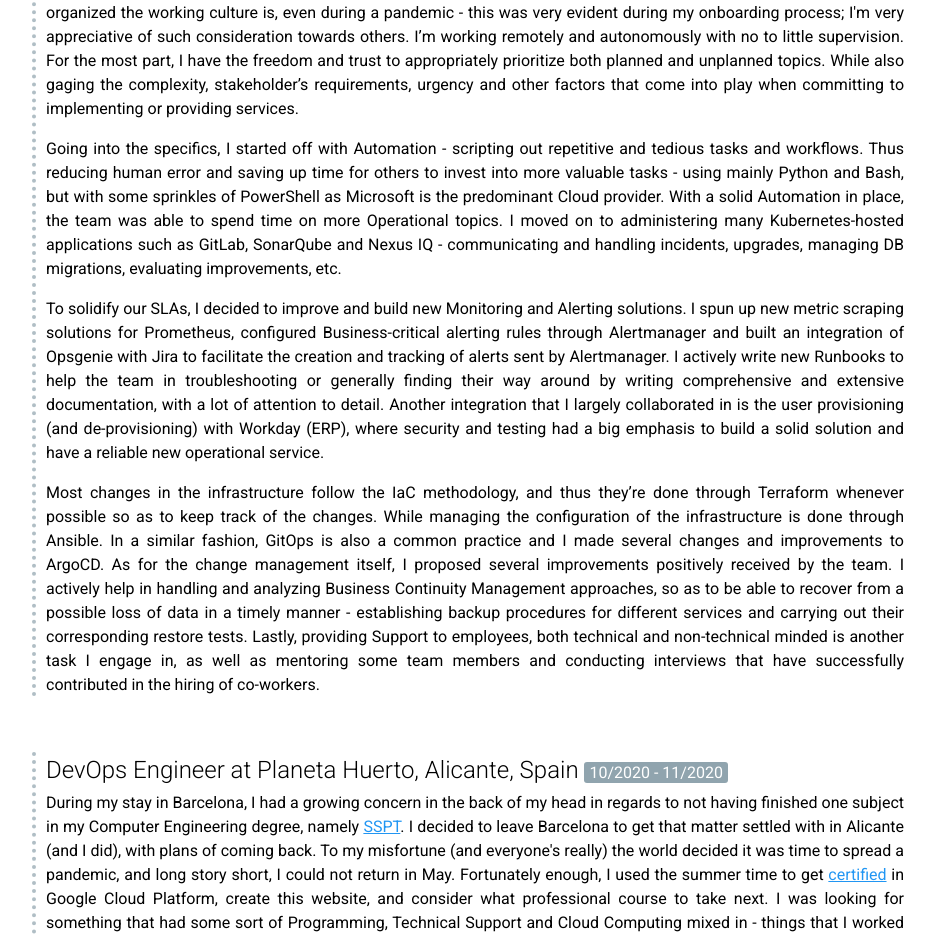
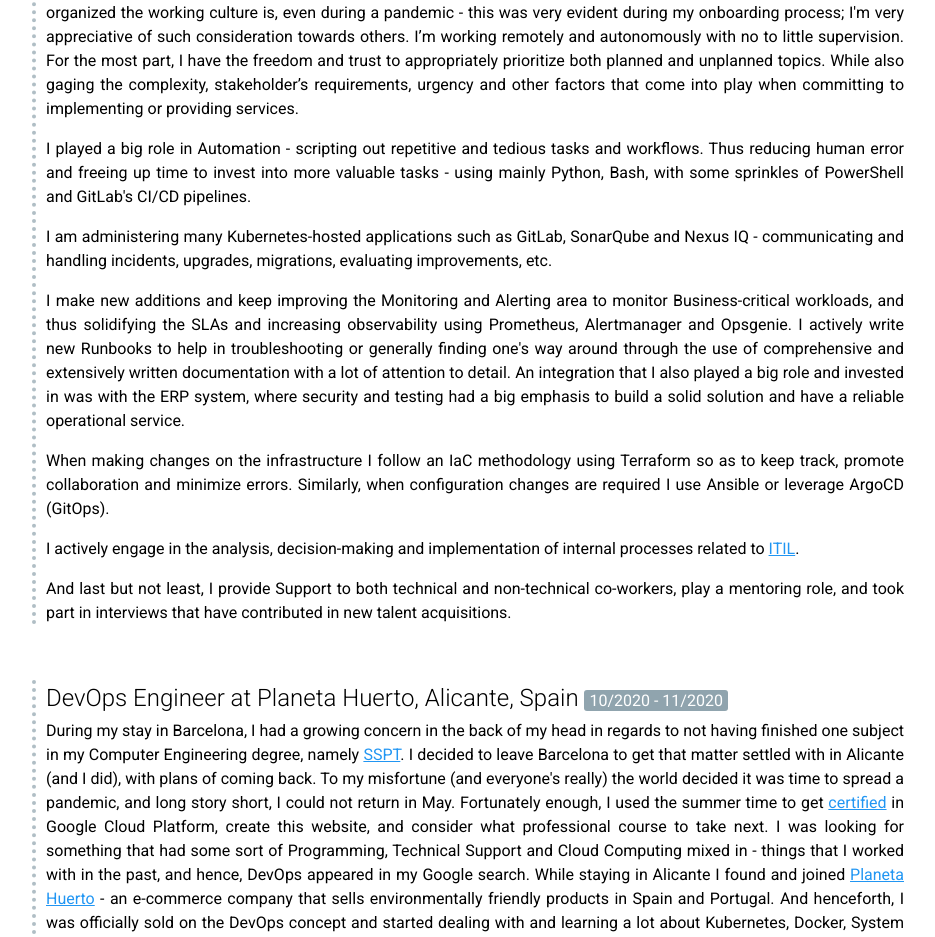
Before and after one commit to maximbetin/maxim-website, a Vue app: page / in a window 1280 px wide. Shown: the part 1935-2872 px from the top of the page, without its empty margins (172-1107 px from the left). Built offline with nearby package versions, Linux system fonts and the light colour scheme; no server answers.

Commit message:
Career Updates

```diff
--- a/src/components/Career.vue
+++ b/src/components/Career.vue
@@ -32,7 +32,7 @@
               >Certified Kubernetes Administrator (CKA)</a
             >, I can say that I learned much through daily on-hands practice,
             and for the moment, although there is definitely room for acquiring
-            more knowledge, I’m comfortable where I am.
+            more knowledge on Kubernetes, I’m comfortable where I am.
           </p>
         </div>
       </v-flex>
@@ -50,58 +50,56 @@
           <p class="font-weight-normal description-text">
             Continuing my learning path in DevOps I decided to move on to new
             challenges and also learn a new Cloud provider - Microsoft Azure, by
-            joining Flowable group - a Swiss BPM Software company which surprised me
-            as to how well organized the working culture is, even during a
-            pandemic - this was very evident during my onboarding process; I'm
-            very appreciative of such consideration towards others. I’m working
-            remotely and autonomously with no to little supervision. For the
-            most part, I have the freedom and trust to appropriately prioritize
-            both planned and unplanned topics. While also gaging the complexity,
-            stakeholder’s requirements, urgency and other factors that come into
-            play when committing to implementing or providing services.
+            joining Flowable group - a Swiss BPM Software company which
+            surprised me as to how well organized the working culture is, even
+            during a pandemic - this was very evident during my onboarding
+            process; I'm very appreciative of such consideration towards others.
+            I’m working remotely and autonomously with no to little supervision.
+            For the most part, I have the freedom and trust to appropriately
+            prioritize both planned and unplanned topics. While also gaging the
+            complexity, stakeholder’s requirements, urgency and other factors
+            that come into play when committing to implementing or providing
+            services.
           </p>
           <p class="font-weight-normal description-text">
-            Going into the specifics, I started off with Automation - scripting
-            out repetitive and tedious tasks and workflows. Thus reducing human
-            error and saving up time for others to invest into more valuable
-            tasks - using mainly Python and Bash, but with some sprinkles of
-            PowerShell as Microsoft is the predominant Cloud provider. With a
-            solid Automation in place, the team was able to spend time on more
-            Operational topics. I moved on to administering many
-            Kubernetes-hosted applications such as GitLab, SonarQube and Nexus
-            IQ - communicating and handling incidents, upgrades, managing DB
-            migrations, evaluating improvements, etc.
+            I played a big role in Automation - scripting out repetitive and
+            tedious tasks and workflows. Thus reducing human error and freeing
+            up time to invest into more valuable tasks - using mainly Python,
+            Bash, with some sprinkles of PowerShell and GitLab's CI/CD
+            pipelines.
           </p>
           <p class="font-weight-normal description-text">
-            To solidify our SLAs, I decided to improve and build new Monitoring
-            and Alerting solutions. I spun up new metric scraping solutions for
-            Prometheus, configured Business-critical alerting rules through
-            Alertmanager and built an integration of Opsgenie with Jira to
-            facilitate the creation and tracking of alerts sent by Alertmanager.
-            I actively write new Runbooks to help the team in troubleshooting or
-            generally finding their way around by writing comprehensive and
-            extensive documentation, with a lot of attention to detail. Another
-            integration that I largely collaborated in is the user provisioning
-            (and de-provisioning) with Workday (ERP), where security and testing
-            had a big emphasis to build a solid solution and have a reliable new
-            operational service.
+            I am administering many Kubernetes-hosted applications such as
+            GitLab, SonarQube and Nexus IQ - communicating and handling
+            incidents, upgrades, migrations, evaluating improvements, etc.
           </p>
           <p class="font-weight-normal description-text">
-            Most changes in the infrastructure follow the IaC methodology, and
-            thus they’re done through Terraform whenever possible so as to keep
-            track of the changes. While managing the configuration of the
-            infrastructure is done through Ansible. In a similar fashion, GitOps
-            is also a common practice and I made several changes and
-            improvements to ArgoCD. As for the change management itself, I
-            proposed several improvements positively received by the team. I
-            actively help in handling and analyzing Business Continuity
-            Management approaches, so as to be able to recover from a possible
-            loss of data in a timely manner - establishing backup procedures for
-            different services and carrying out their corresponding restore
-            tests. Lastly, providing Support to employees, both technical and
-            non-technical minded is another task I engage in, as well as
-            mentoring some team members and conducting interviews that have
-            successfully contributed in the hiring of co-workers.
+            I make new additions and keep improving the Monitoring and Alerting
+            area to monitor Business-critical workloads, and thus solidifying
+            the SLAs and increasing observability using Prometheus, Alertmanager
+            and Opsgenie. I actively write new Runbooks to help in
+            troubleshooting or generally finding one's way around through the
+            use of comprehensive and extensively written documentation with a
+            lot of attention to detail. An integration that I also played a big
+            role and invested in was with the ERP system, where security and
+            testing had a big emphasis to build a solid solution and have a
+            reliable operational service.
+          </p>
+          <p class="font-weight-normal description-text">
+            When making changes on the infrastructure I follow an IaC
+            methodology using Terraform so as to keep track, promote
+            collaboration and minimize errors. Similarly, when configuration
+            changes are required I use Ansible or leverage ArgoCD (GitOps).
+          </p>
+          <p class="font-weight-normal description-text">
+            I actively engage in the analysis, decision-making and
+            implementation of internal processes related to
+            <a href="https://en.wikipedia.org/wiki/ITIL">ITIL</a>.
+          </p>
+          <p class="font-weight-normal description-text">
+            And last but not least, I provide Support to both technical and
+            non-technical co-workers, play a mentoring role, and took part in
+            interviews that have contributed in new talent acquisitions.
           </p>
         </div>
 
```
